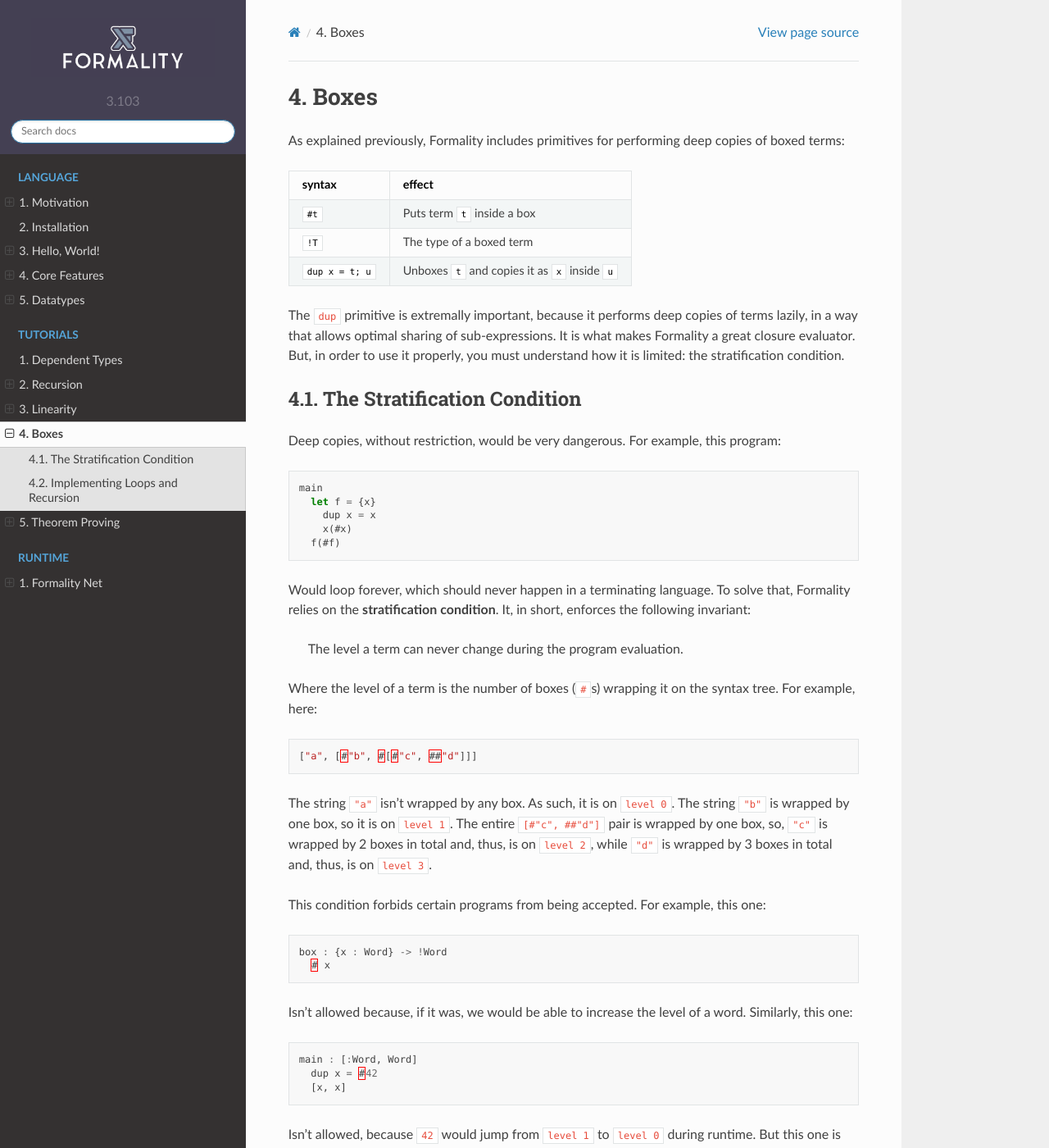
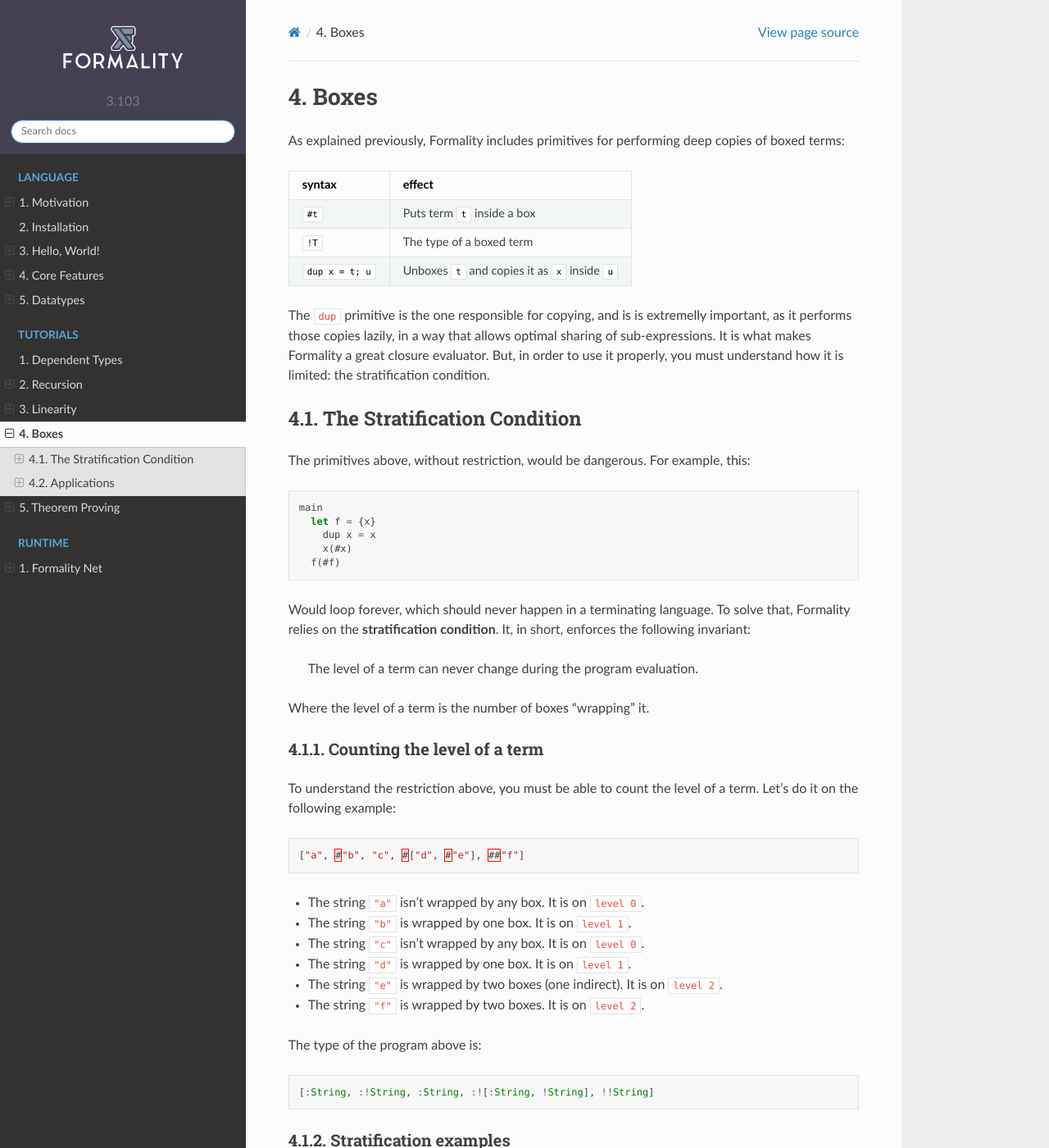
Before and after one commit to Soonad/docs.formality-lang.org, a Sphinx documentation site: the page built from docs/source/tutorials/Boxes.md, in a window 1280 px wide and 1400 px high. Shown: the whole window at 82% size. Built offline with Sphinx 7.4.7 and the Read the Docs theme 2.0.0, drawn with Linux system fonts in a browser that asks for light colours; pages that are not in the unit, such as notebooks, are missing from menus; some of the changed text lies outside the part shown.

Commit message:
Improve Boxes

````diff
--- a/docs/source/tutorials/Boxes.md
+++ b/docs/source/tutorials/Boxes.md
@@ -8,11 +8,11 @@
 `!T` | The type of a boxed term
 `dup x = t; u` | Unboxes `t` and copies it as `x` inside `u`
 
-The `dup` primitive is extremally important, because it performs deep copies of terms lazily, in a way that allows optimal sharing of sub-expressions. It is what makes Formality a great closure evaluator. But, in order to use it properly, you must understand how it is limited: the stratification condition.
+The `dup` primitive is the one responsible for copying, and is is extremelly important, as it performs those copies lazily, in a way that allows optimal sharing of sub-expressions. It is what makes Formality a great closure evaluator. But, in order to use it properly, you must understand how it is limited: the stratification condition.
 
 ## The Stratification Condition
 
-Deep copies, without restriction, would be very dangerous. For example, this program:
+The primitives above, without restriction, would be dangerous. For example, this:
 
 ```javascript
 main
@@ -24,24 +24,46 @@
 
 Would loop forever, which should never happen in a terminating language. To solve that, Formality relies on the **stratification condition**. It, in short, enforces the following invariant:
 
-> The level a term can never change during the program evaluation.
+> The level of a term can never change during the program evaluation.
 
-Where the level of a term is the number of boxes (`#`s) wrapping it on the syntax tree. For example, here:
+Where the level of a term is the number of boxes "wrapping" it.
+
+### Counting the level of a term
+
+To understand the restriction above, you must be able to count the level of a term. Let's do it on the following example:
 
 ```javascript
-["a", [#"b", #[#"c", ##"d"]]]
+["a", #"b", "c", #["d", #"e"], ##"f"]
 ```
 
-The string `"a"` isn't wrapped by any box. As such, it is on `level 0`. The string `"b"` is wrapped by one box, so it is on `level 1`. The entire `[#"c", ##"d"]` pair is wrapped by one box, so, `"c"` is wrapped by 2 boxes in total and, thus, is on `level 2`, while `"d"` is wrapped by 3 boxes in total and, thus, is on `level 3`.
+- The string `"a"` isn't wrapped by any box. It is on `level 0`.
 
-This condition forbids certain programs from being accepted. For example, this one:
+- The string `"b"` is wrapped by one box. It is on `level 1`.
+
+- The string `"c"` isn't wrapped by any box. It is on `level 0`.
+
+- The string `"d"` is wrapped by one box. It is on `level 1`.
+
+- The string `"e"` is wrapped by two boxes (one indirect). It is on `level 2`.
+
+- The string `"f"` is wrapped by two boxes. It is on `level 2`.
+
+The type of the program above is:
+
+```javascript
+[:String, :!String, :String, :![:String, !String], !!String]
+```
+
+### Stratification examples
+
+This condition is imposed globally, forbidding certain programs. For example:
 
 ```javascript
 box : {x : Word} -> !Word
   # x
 ```
 
-Isn't allowed because, if it was, we would be able to increase the level of a word. Similarly, this one:
+This isn't allowed because, otherwise, we would be able to increase the level of a word. Similarly, this:
 
 ```javascript
 main : [:Word, Word]
@@ -65,13 +87,24 @@
   [#x, #x]
 ```
 
-For the same reason.
+Is fine too, for the same reason.
 
-Because of this, boxes aren't really useful for copying data: information can only flow from lower to higher levels. That is, a term triggering a `dup` must be one level below the term copied, it won't be able to read the results of that copy. But boxes are very useful for implementing control structure: bounded loops, recursion, etc. In fact, Formality's recursive functions are actually desugared to an application of inductive Nats, which use boxes internally.
+## Applications
 
-## Implementing Loops and Recursion
+### Copying "static" data
 
-While Formality has a built-in syntax for recursion, it can be insightful to understand how it is implemented under the hoods. To understand it, mind the following program:
+In general of this, boxes aren't very useful for copying data. That's because information can only flow from lower to higher levels. So, for example, if some piece of data is generated on level `2`, you can copy it on level `3`, but you can't use it again on level `2`. Generally, your program's logic should stay on the highest level, with the lower levels being used to copy static data and generate bounded-depth recursive functions. In fact, Formality's syntax sugars and standard libraries are designed to be used with two levels only: the level `0`, where recursive functions are created and static data is duplicated, and the level 1, where everything is used. So, for example, the `Data.List/map` function on `Base` uses level `0` to make multiple copies of `f`, which are used on level `1`:
+
+```javascript
+#map*n : {~A : Type, ~B : Type, f : !A -> B} -> ! {case list : List(A)} -> List(B)
+| cons => cons(~B, f(list.head), map(list.tail))
+| nil  => nil(~B)
+halt: nil(~B)
+```
+
+### Implementing loops/recursion
+
+While Formality has a built-in syntax for recursion, it can be insightful to understand how it is implemented under the hoods. Mind the following program:
 
 ```javascript
 ten_times : {~T : Type, f : !{x : T} -> T, x : !T} -> !T
@@ -107,4 +140,28 @@
   # fact(6)
 ```
 
-We "emulate" a recursive function by using `ten_times` to "build" the recursion tree of "fact" up to 10 layers deep. As such, it only works for inputs up to 10; after that, it hits the "halt" case and returns 0. The good thing about this way of doing recursion is that we're not limited to recurse on structurally smaller arguments. The bad thing is that it is a little bit verbose, requiring an explicit bound, and a halting case for when the function "runs out of gas". Moreover, since we used `ten_times` to make the function, it comes inside a box, on `level 1`. In other words, it is impossible to use it on `level 0`! Instead, we must use the `level 0` to unbox it (with a `dup`), and then use it on `level 1`.
+We "emulate" a recursive function by using `ten_times` to "build" the recursion tree of "fact" up to 10 layers deep. As such, it only works for inputs up to 10; after that, it hits the "halt" case and returns 0. The good thing about this way of doing recursion is that we're not limited to recurse on structurally smaller arguments. The bad thing is that it is a little bit verbose, requiring an explicit bound, and a halting case for when the function "runs out of gas". Moreover, since we used `ten_times` to make the function, it comes inside a box, on `level 1`. In other words, it is impossible to use it on `level 0`! Instead, we must use the `level 0` to unbox it (with a `dup`), and then use it on `level 1`. As usual, you could simplify it with a boxed definition:
+
+```javascript
+#main : !Word
+  <fact>(6)
+```
+
+Formality's recursion syntax builds a similar program, except:
+
+1. Instead of a hard-coded max call limit, it is configurable `*N`.
+
+2. Instead of simple repetition, it uses Nat induction, allowing you to use the call count, `N`, in types.
+
+So, for example, when you write:
+
+```javascript
+#fact*N : ! {i : Word} -> Word
+  if i .= 0:
+    1
+  else:
+    i * fact(i - 1)
+halt: 0
+```
+
+It gives you a `fact : {N : Ind} -> !{n : Word} -> Word`, instead of a `fact : !{n : Word} -> Word`. You can call it inside a boxed definition with `<fact*MAX_CALLS>(x)`.
````
Also changed, not shown: other parts of docs/source/tutorials/Boxes.md (+2 -2 lines), docs/source/tutorials/Recursion.md (+15 -5 lines).
